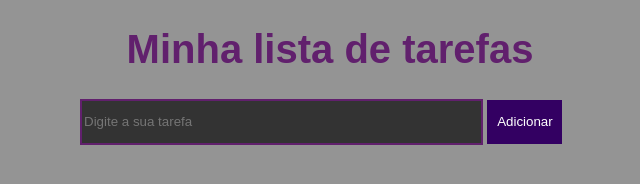
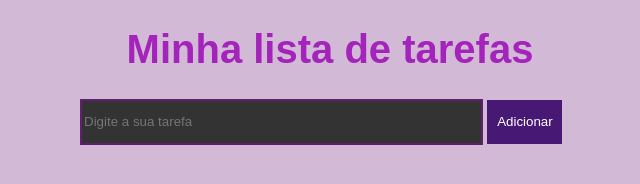
Before and after one commit to ThalissonTSR/to-do-list, a plain HTML site: page index.html in a window 1280 px wide. Shown: the whole page, without its empty margins (310-950 px from the left). Drawn offline with Linux system fonts and the light colour scheme.

Commit message:
background

```diff
--- a/index.html
+++ b/index.html
@@ -10,7 +10,7 @@
 <body>
     <h1>Minha lista de tarefas</h1>
 
-    <input  type="text" placeholder="Digite a sua tarefa">
+    <input  type="text" placeholder="Digite a sua tarefa" required>
     <button id="" onclick="AddTarefa()">Adicionar</button>
     <ul>
 
--- a/style.css
+++ b/style.css
@@ -5,14 +5,14 @@
 }
 
 body{
-    background-color: #949494;
+    background-color: #D2B9D6;
     max-width: 500px;
     margin: 0 auto;
     font-family: Arial, Helvetica, sans-serif;
 }
 
 button{
-    background-color: rgb(51, 0, 98) ;
+    background-color: rgb(72, 25, 116) ;
     color:rgb(182, 165, 165) ;
     border: none;
     height: 44px;
@@ -30,7 +30,7 @@ button:active{
 }
 
 h1{
-    color: #61206d;
+    color: #a424bb;
     font-size: 40px;
     text-align: center;
 }
```
